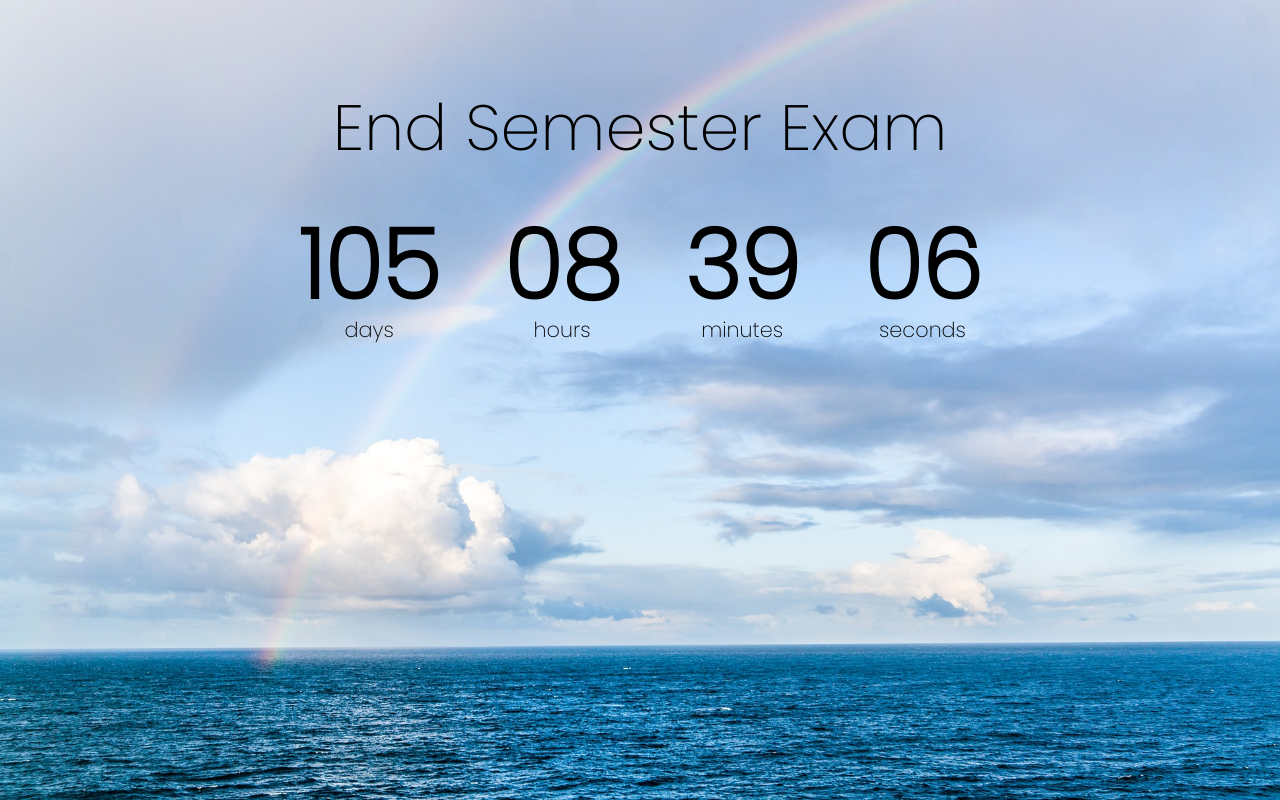
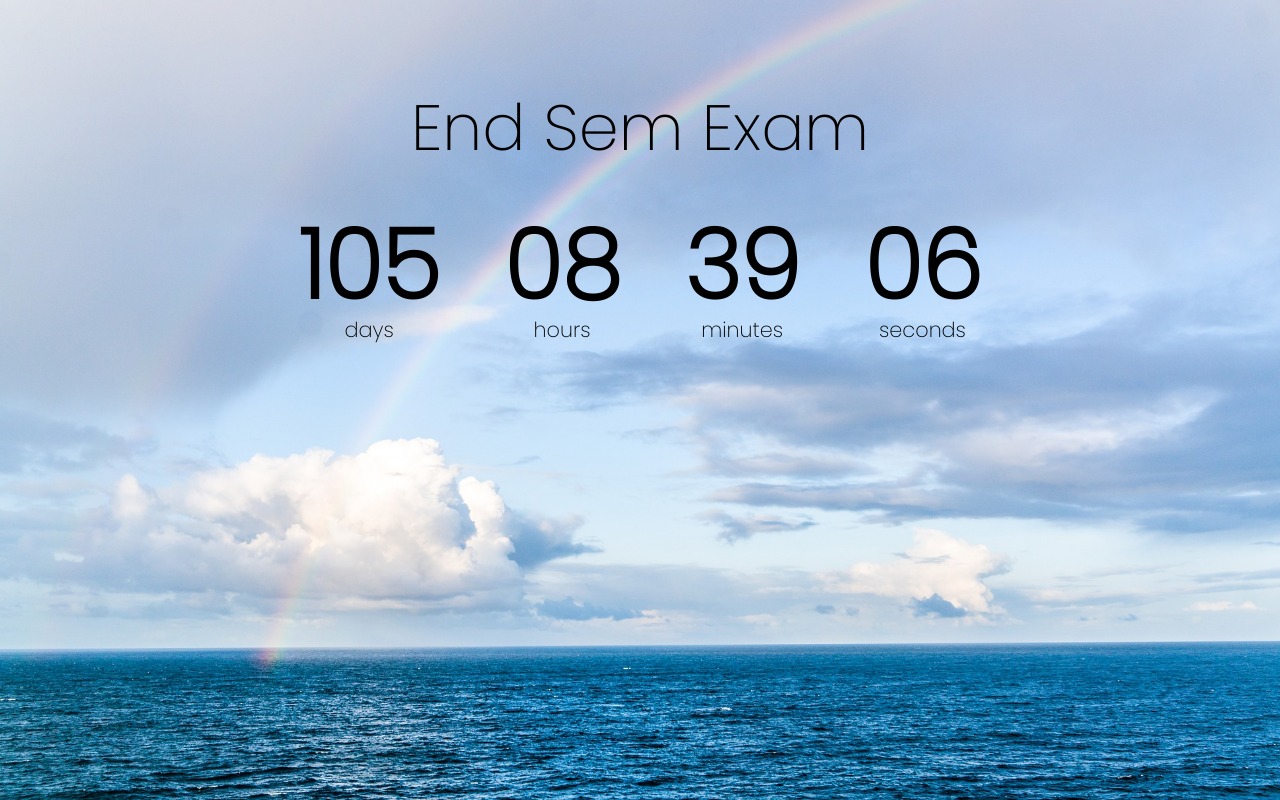
Before and after one commit to AxaySharma/countdown-timer, a plain HTML site: page index.html in a window 1280 px wide. Drawn offline with Linux system fonts and the light colour scheme.

Commit message:
Update index.html

```diff
--- a/index.html
+++ b/index.html
@@ -10,7 +10,7 @@
     <script src="script.js" defer></script>
     </head>
     <body>
-        <h1> End Semester Exam </h1>
+        <h1> End Sem Exam </h1>
         <div class="countdown-container">
             <div class="element days-container">
                 <p class="large-text" id="days">
```
